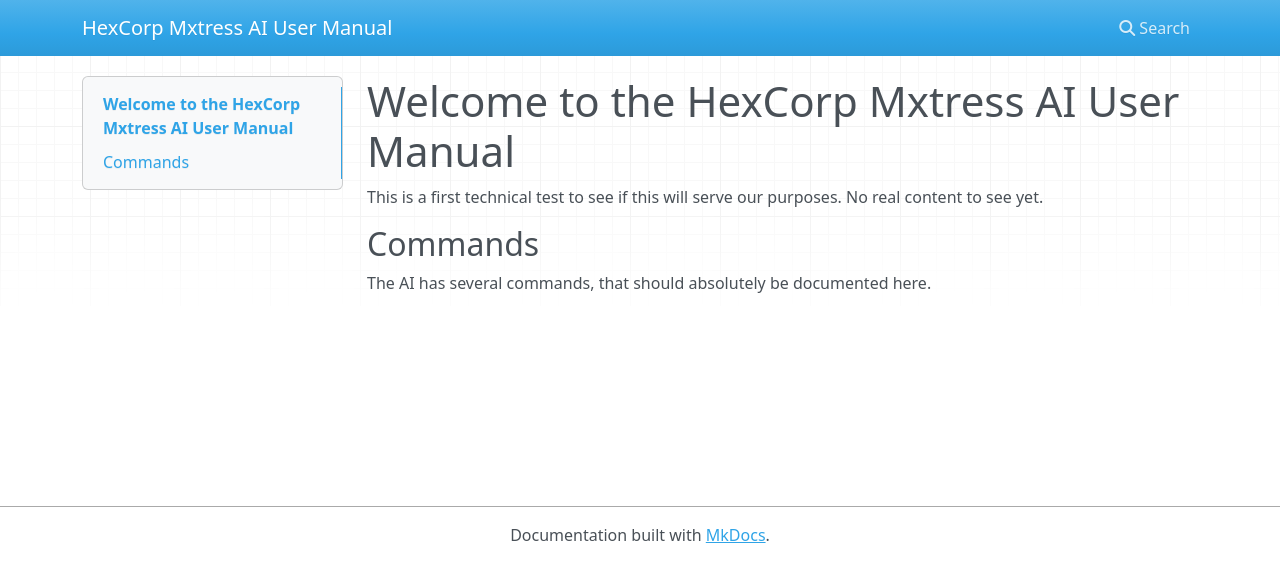
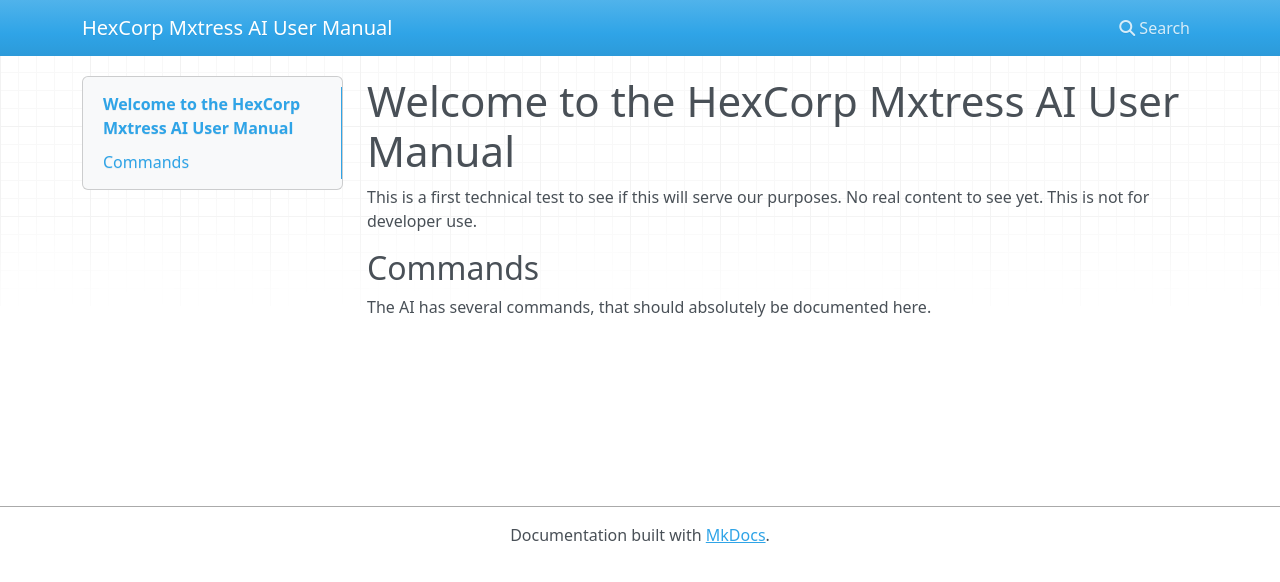
Before and after one commit to HexCorpProgramming/HexCorpDiscordAIManual, an MkDocs documentation site: the page built from docs/index.md, in a window 1280 px wide. Shown: the top 582 px of the page. Built offline with MkDocs 1.6.1, drawn with Linux system fonts in a browser that asks for light colours; nearby versions of some CDN libraries.

Commit message:
Learning the ropes for documentation management

```diff
--- a/docs/index.md
+++ b/docs/index.md
@@ -1,6 +1,6 @@
 # Welcome to the HexCorp Mxtress AI User Manual
 
-This is a first technical test to see if this will serve our purposes. No real content to see yet.
+This is a first technical test to see if this will serve our purposes. No real content to see yet. This is not for developer use.
 
 ## Commands
 
```
